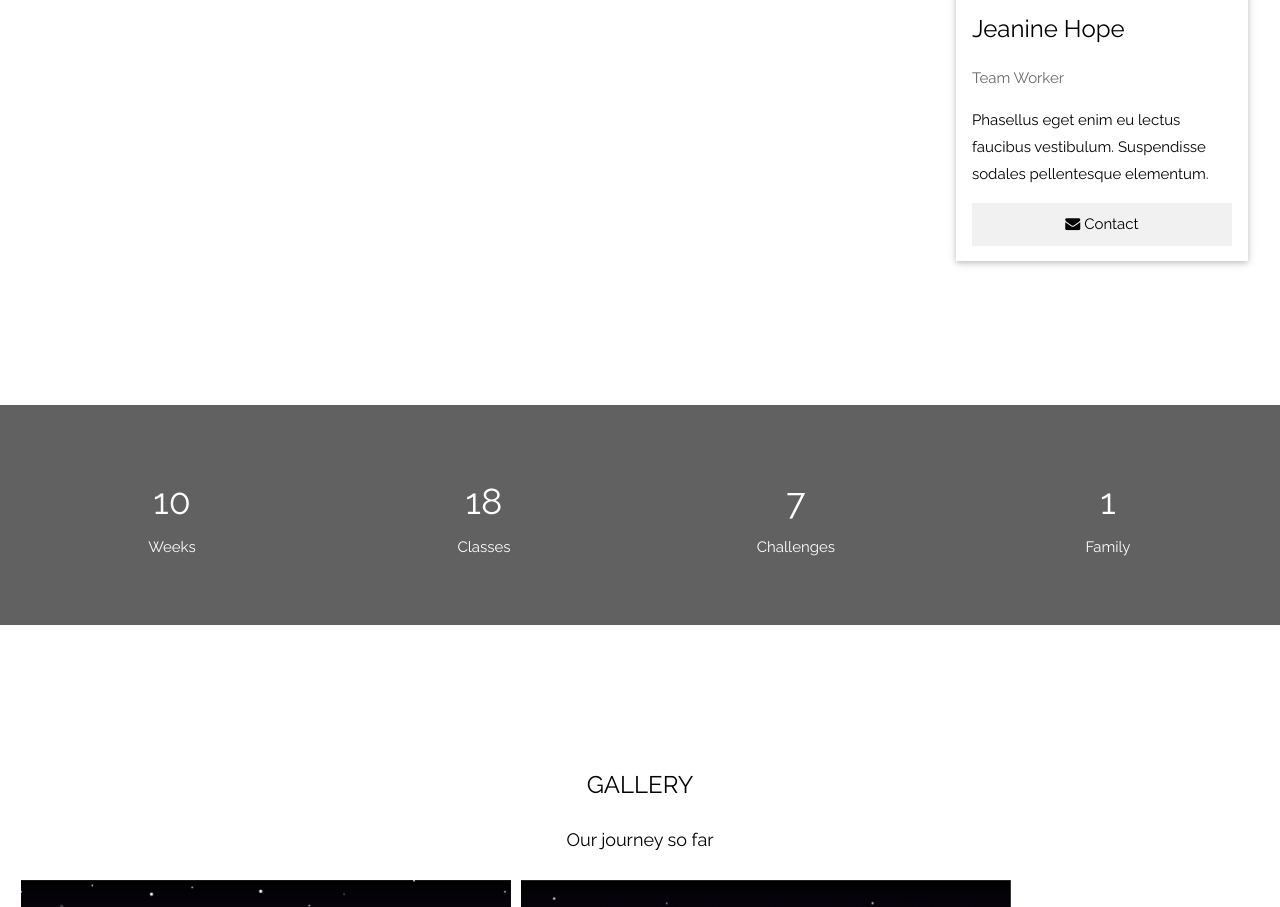
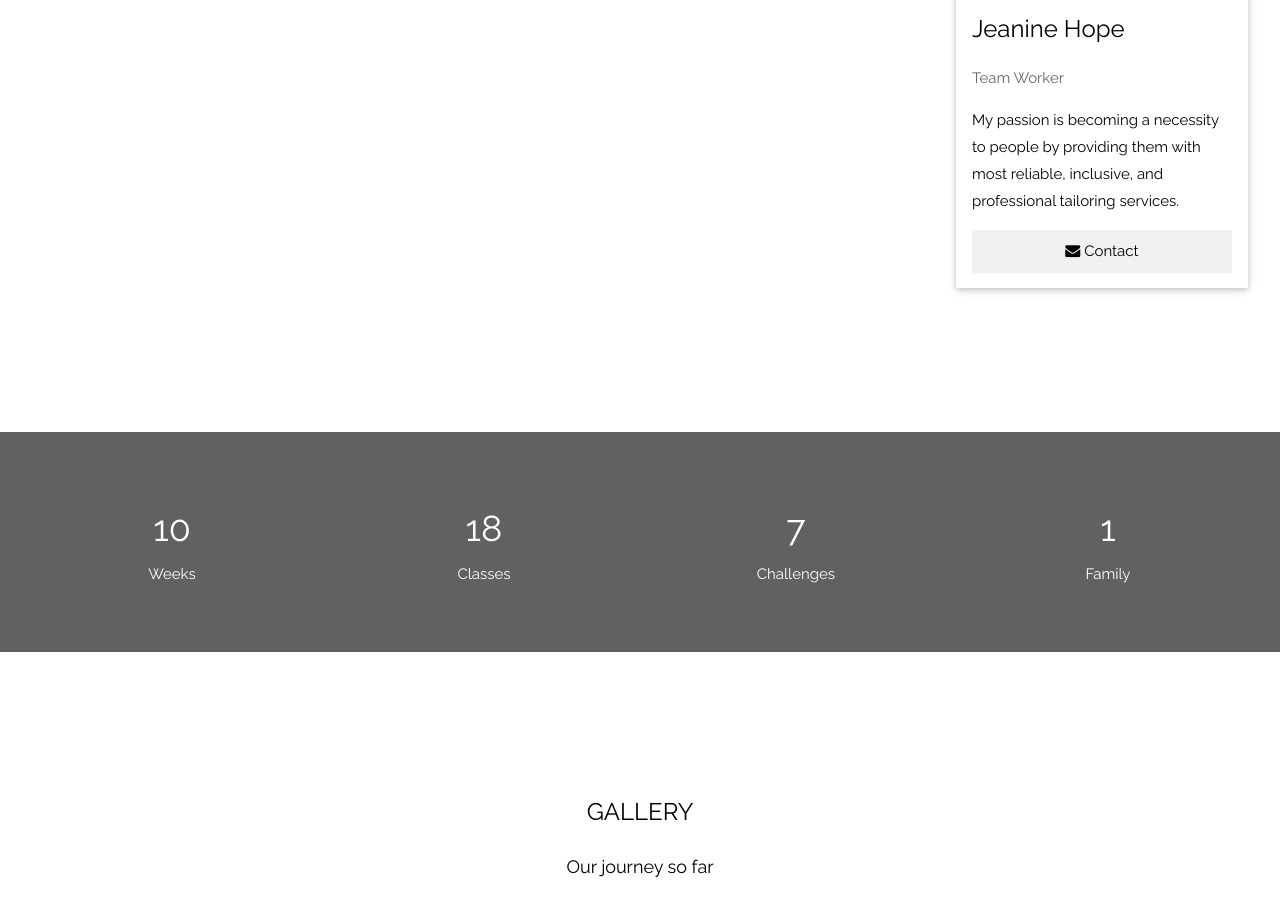
Before and after one commit to Elhameed/The_Invincibles, a plain HTML site: page index.html in a window 1280 px wide. Shown: the part 3908-4815 px from the top of the page. Drawn offline with Linux system fonts and the light colour scheme.

Commit message:
modified file

```diff
--- a/index.html
+++ b/index.html
@@ -237,7 +237,7 @@
           <div class="invincible-container">
             <h3>Jeanine Hope</h3>
             <p class="invincible-opacity">Team Worker</p>
-            <p>Phasellus eget enim eu lectus faucibus vestibulum. Suspendisse sodales pellentesque elementum.</p>
+            <p>My passion is becoming a necessity to people by providing them with most reliable, inclusive, and professional tailoring services.</p>
             <p><a href="mailto:j.ukundiman@alustudent.com" target="_blank" style="text-decoration: none;"><button class="invincible-button invincible-light-grey invincible-block"><i class="fa fa-envelope"></i> Contact</button></a></p>
           </div>
         </div>
```
